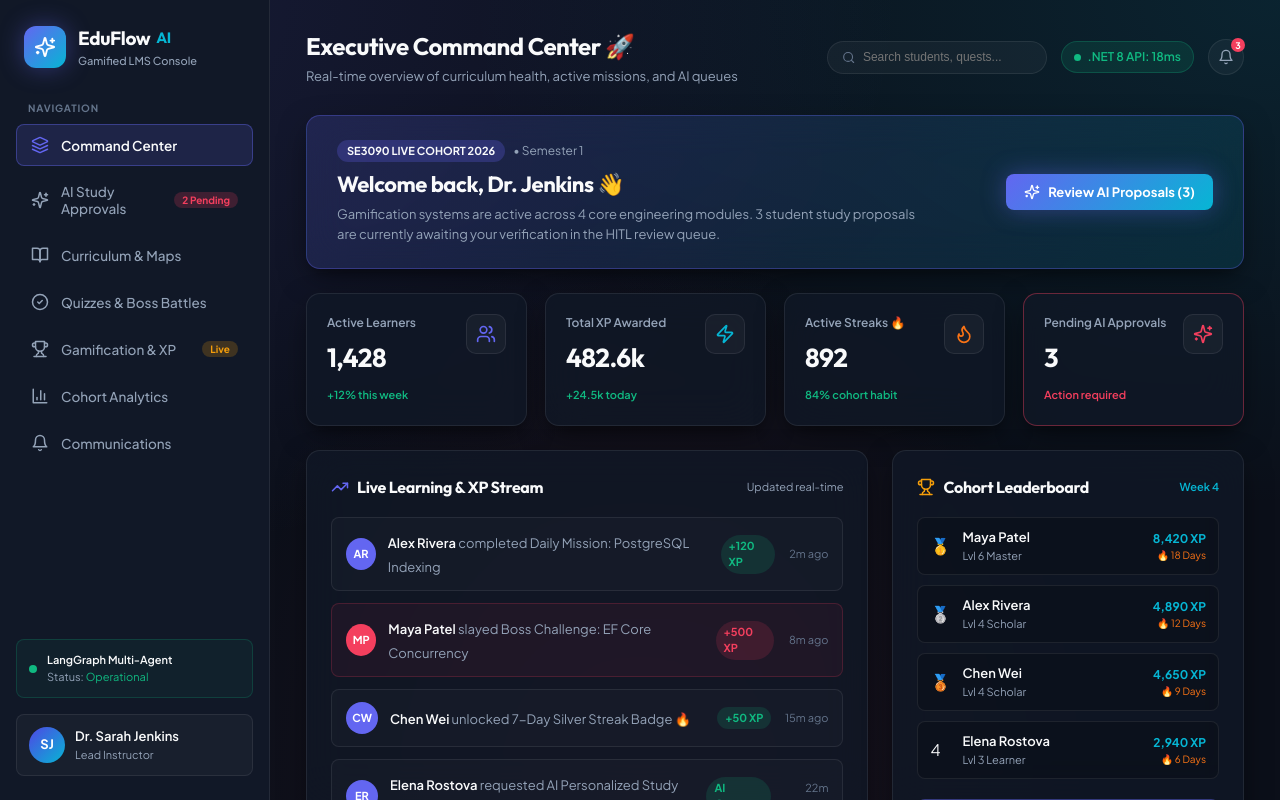
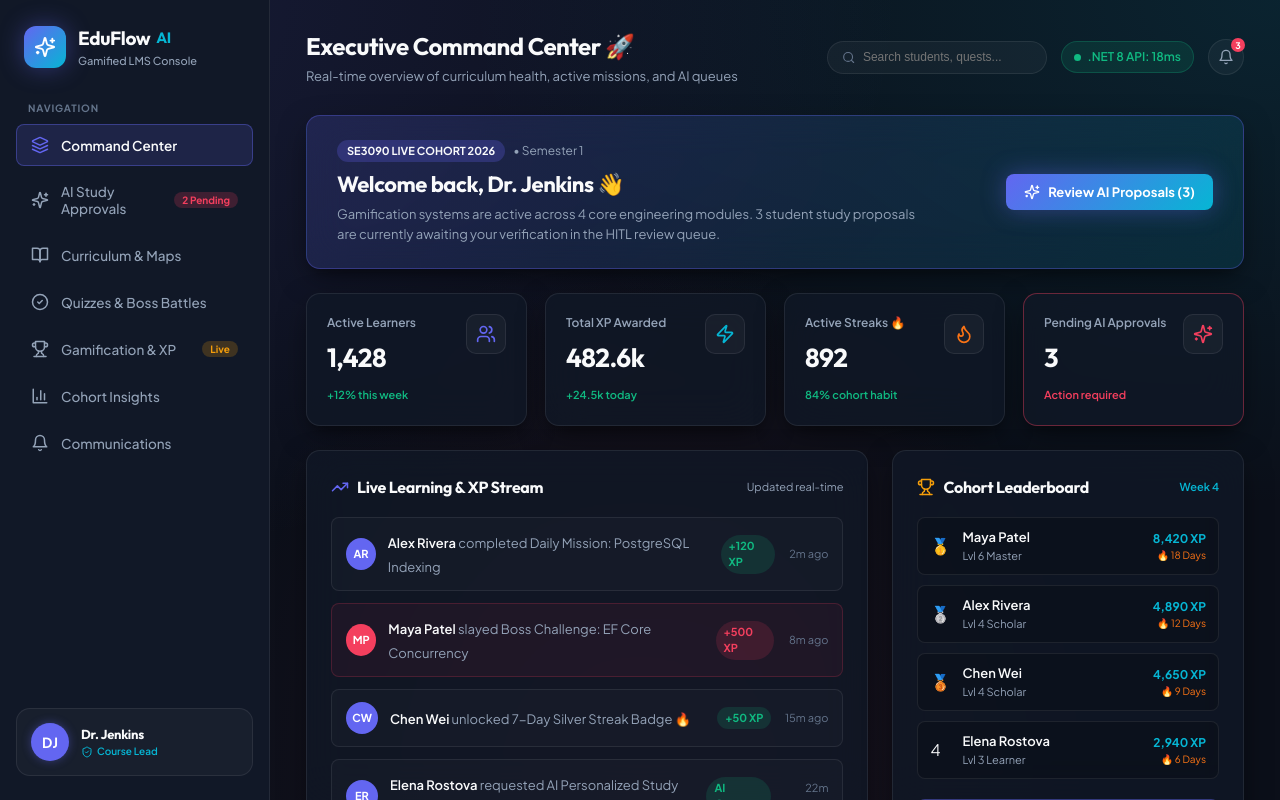
Before and after one commit to Raashidh-Rizvi/EduFlowAi, a React (Vite) app in the folder frontend/: page / in a window 1280 px wide. Built offline with nearby package versions, Linux system fonts and the light colour scheme.

Commit message:
feat: scaffold frontend application with main layout, navigation, and service stubs

```diff
--- a/frontend/src/App.jsx
+++ b/frontend/src/App.jsx
@@ -6,7 +6,7 @@ import AiReview from './pages/AiReview/AiReview';
 import Courses from './pages/Courses/Courses';
 import Assessments from './pages/Assessments/Assessments';
 import Gamification from './pages/Gamification/Gamification';
-import Analytics from './pages/Analytics/Analytics';
+import Insights from './pages/Insights/Insights';
 import Communications from './pages/Communications/Communications';
 
 export default function App() {
@@ -60,8 +60,8 @@ export default function App() {
             <Gamification />
           )}
 
-          {activeTab === 'analytics' && (
-            <Analytics onTriggerRemedial={() => setActiveTab('ai-review')} />
+          {activeTab === 'insights' && (
+            <Insights onTriggerRemedial={() => setActiveTab('ai-review')} />
           )}
 
           {activeTab === 'communications' && (
--- a/frontend/src/components/layout/Navbar.jsx
+++ b/frontend/src/components/layout/Navbar.jsx
@@ -8,7 +8,7 @@ export default function Navbar({ activeTab, unreadNotifications = 3 }) {
     'courses': { title: 'Curriculum & Learning Journey Map 🗺️', subtitle: 'Design modular courses, video lessons, and interactive RPG-style world map nodes' },
     'assessments': { title: 'Assessment Engine & Boss Battles ⚔️', subtitle: 'Author dynamic quizzes, timed Boss Battles, rubric scoring matrices, and coding tests' },
     'gamification': { title: 'Gamification Engine, XP & Leaderboards 🏆', subtitle: 'Manage XP multipliers, streaks, unlockable badges, and squad competitions' },
-    'analytics': { title: 'Cohort Analytics & At-Risk Early Warning 📊', subtitle: 'Inspect learning pace velocity, comprehension heatmaps, and early risk intervention' },
+    'insights': { title: 'Cohort Insights & At-Risk Early Warning 📊', subtitle: 'Inspect learning pace velocity, comprehension heatmaps, and early risk intervention' },
     'communications': { title: 'Communications & Notification Hub 📢', subtitle: 'Broadcast course-wide announcements, AI study nudges, and urgent milestone alerts' }
   };
 
@@ -101,7 +101,7 @@ export default function Navbar({ activeTab, unreadNotifications = 3 }) {
               backgroundColor: 'var(--accent)',
               color: '#FFFFFF',
               fontSize: '9px',
-              fontWeight: '800',
+              fontWeight: 'bold',
               display: 'flex',
               alignItems: 'center',
               justifyContent: 'center'
--- a/frontend/src/components/layout/Sidebar.jsx
+++ b/frontend/src/components/layout/Sidebar.jsx
@@ -19,7 +19,7 @@ export default function Sidebar({ activeTab, setActiveTab, pendingCount = 1 }) {
     { id: 'courses', label: 'Curriculum & Maps', icon: BookOpen },
     { id: 'assessments', label: 'Quizzes & Boss Battles', icon: CheckCircle2 },
     { id: 'gamification', label: 'Gamification & XP', icon: Trophy, badge: 'Live', badgeColor: 'warning' },
-    { id: 'analytics', label: 'Cohort Analytics', icon: BarChart3 },
+    { id: 'insights', label: 'Cohort Insights', icon: BarChart3 },
     { id: 'communications', label: 'Communications', icon: Bell }
   ];
 
@@ -102,55 +102,46 @@ export default function Sidebar({ activeTab, setActiveTab, pendingCount = 1 }) {
         })}
       </nav>
 
-      {/* Live System Status Indicator */}
+      {/* Footer / Instructor Profile Pill */}
       <div style={{
-        margin: '16px 0',
-        padding: '12px',
-        borderRadius: 'var(--radius-sm)',
-        backgroundColor: 'rgba(16, 185, 129, 0.06)',
-        border: '1px solid rgba(16, 185, 129, 0.2)',
-        display: 'flex',
-        alignItems: 'center',
-        gap: '10px'
-      }}>
-        <div style={{ position: 'relative', display: 'flex', alignItems: 'center', justifyContent: 'center' }}>
-          <span style={{ width: '8px', height: '8px', borderRadius: '50%', backgroundColor: 'var(--success)' }}></span>
-        </div>
-        <div style={{ fontSize: '11px', color: 'var(--text-muted)' }}>
-          <span style={{ color: 'var(--text-main)', fontWeight: '600' }}>LangGraph Multi-Agent</span>
-          <div>Status: <span style={{ color: 'var(--success)' }}>Operational</span></div>
-        </div>
-      </div>
-
-      {/* User Profile Footer */}
-      <div style={{
-        padding: '12px',
-        borderRadius: 'var(--radius-sm)',
+        marginTop: 'auto',
+        padding: '14px',
+        borderRadius: 'var(--radius-md)',
         backgroundColor: 'rgba(255, 255, 255, 0.03)',
         border: '1px solid var(--border-subtle)',
         display: 'flex',
         alignItems: 'center',
-        justifyContent: 'space-between'
+        gap: '12px'
       }}>
-        <div style={{ display: 'flex', alignItems: 'center', gap: '10px' }}>
-          <div style={{
-            width: '36px',
-            height: '36px',
-            borderRadius: '50%',
-            background: 'linear-gradient(135deg, #4F46E5, #06B6D4)',
+        <div style={{
+          width: '38px',
+          height: '38px',
+          borderRadius: '50%',
+          backgroundColor: 'var(--primary)',
+          color: '#FFFFFF',
+          display: 'flex',
+          alignItems: 'center',
+          justifyContent: 'center',
+          fontWeight: '700',
+          fontSize: '14px',
+          boxShadow: '0 0 10px rgba(99, 102, 241, 0.4)'
+        }}>
+          DJ
+        </div>
+        <div style={{ flex: 1, overflow: 'hidden' }}>
+          <h4 style={{ fontSize: '13px', fontWeight: '700', color: 'var(--text-main)', whiteSpace: 'nowrap', textOverflow: 'ellipsis' }}>
+            Dr. Jenkins
+          </h4>
+          <span style={{
+            fontSize: '10px',
+            color: 'var(--secondary)',
+            fontWeight: '600',
             display: 'flex',
             alignItems: 'center',
-            justifyContent: 'center',
-            fontWeight: '700',
-            fontSize: '13px',
-            color: '#FFFFFF'
+            gap: '4px'
           }}>
-            SJ
-          </div>
-          <div style={{ overflow: 'hidden' }}>
-            <p style={{ fontSize: '13px', fontWeight: '600', color: 'var(--text-main)', whiteSpace: 'nowrap', textOverflow: 'ellipsis' }}>Dr. Sarah Jenkins</p>
-            <p style={{ fontSize: '11px', color: 'var(--text-muted)' }}>Lead Instructor</p>
-          </div>
+            <ShieldCheck size={12} /> Course Lead
+          </span>
         </div>
       </div>
     </aside>
--- a/frontend/src/pages/Analytics/Analytics.jsx
+++ b/frontend/src/pages/Insights/Insights.jsx
@@ -12,7 +12,7 @@ import {
   Search
 } from 'lucide-react';
 
-export default function Analytics({ onTriggerRemedial }) {
+export default function Insights({ onTriggerRemedial }) {
   const [selectedTopic, setSelectedTopic] = useState('ef-core');
   const [searchFilter, setSearchFilter] = useState('');
 
```
Also changed, not shown: frontend/src/services/aiService.js (added, +36 -0 lines), frontend/src/services/insightsService.js (added, +34 -0 lines).
